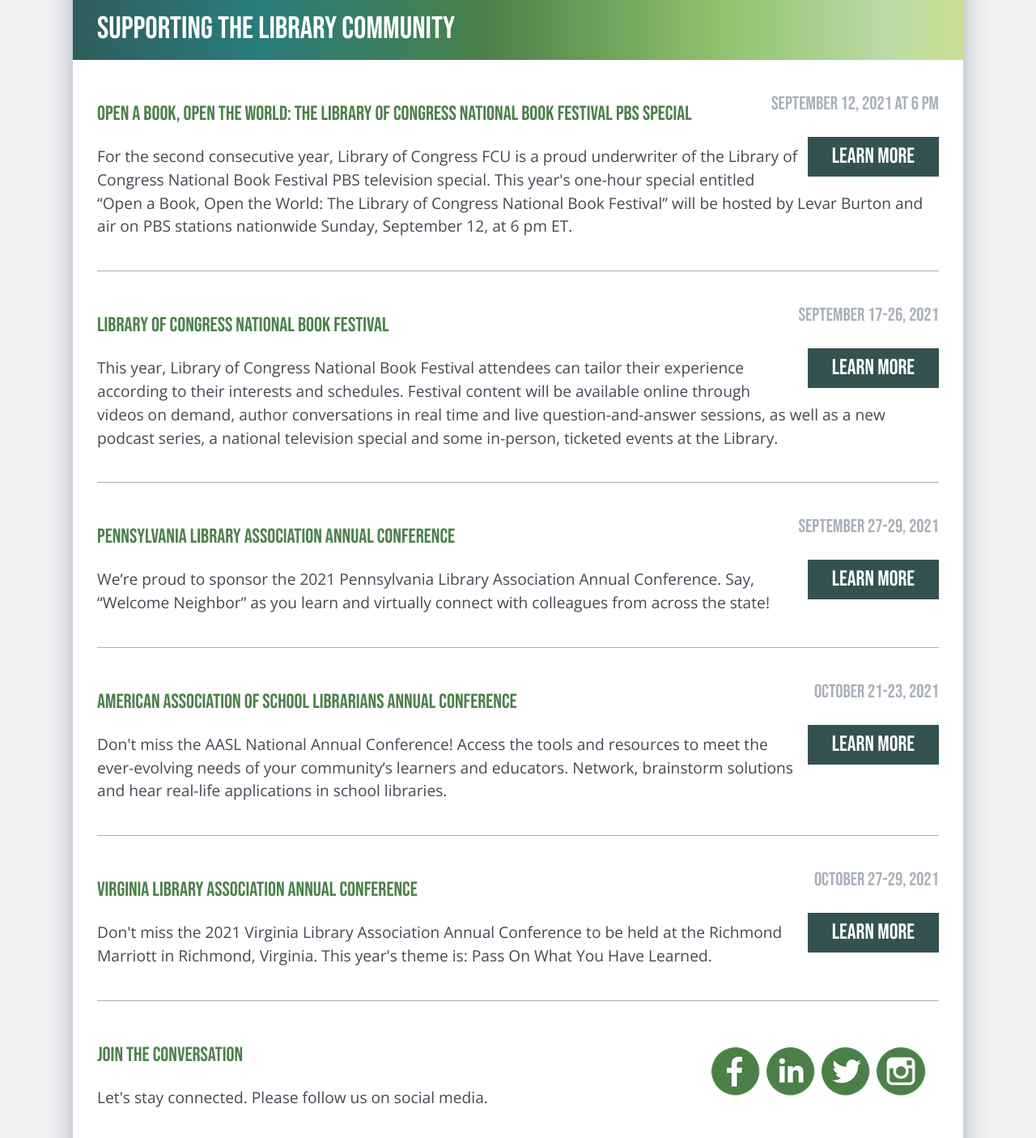
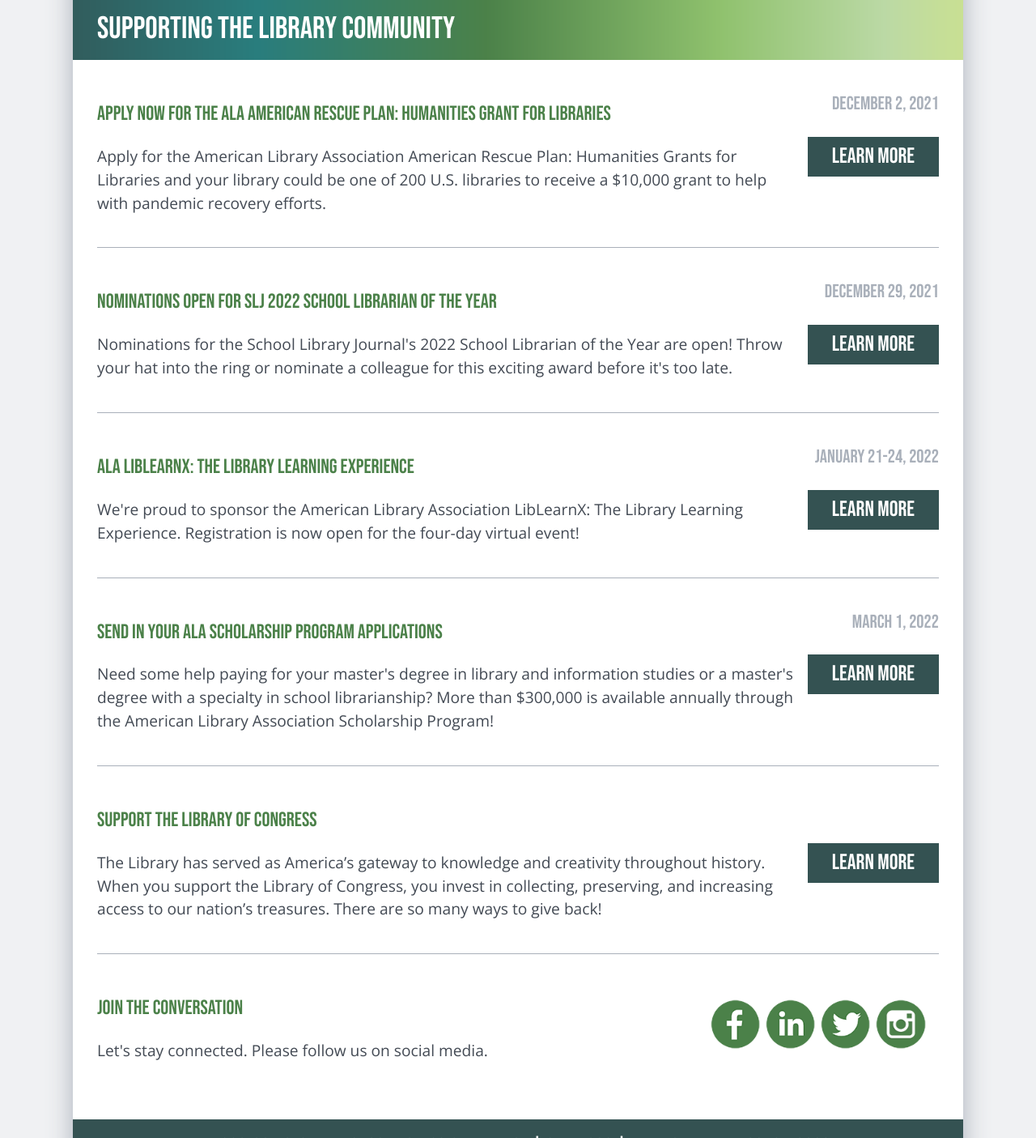
Before and after one commit to giraphcreative/servingamericaslibrarycommunity.org, a website: page index.html in a window 1280 px wide. Shown: the part 2408-3813 px from the top of the page at 81% size. Drawn offline with nearby package versions, Linux system fonts and the light colour scheme.

Commit message:
Update the events list.

```diff
--- a/index.html
+++ b/index.html
@@ -88,34 +88,34 @@
 			</div>
 			<div class="content events">
 				<div class="entry">
-					<div class="date">September 12, 2021 at 6 pm</div>
-					<h3><a href="https://www.loc.gov/item/event-402249/open-a-book-open-the-world-the-library-of-congress-national-book-festival/2021-09-12/" target="_blank">Open a Book, Open the World: The Library of Congress National Book Festival PBS Special</a></h3>
-					<a href="https://www.loc.gov/item/event-402249/open-a-book-open-the-world-the-library-of-congress-national-book-festival/2021-09-12/" target="_blank" class="button">Learn more</a>
-					<p>For the second consecutive year, Library of Congress FCU is a proud underwriter of the Library of Congress National Book Festival PBS television special. This year's one-hour special entitled “Open a Book, Open the World: The Library of Congress National Book Festival” will be hosted by Levar Burton and air on PBS stations nationwide Sunday, September 12, at 6 pm ET.</p>
+					<div class="date">December 2, 2021</div>
+					<h3><a href="https://programminglibrarian.org/articles/apply-now-american-rescue-plan-humanities-grants-libraries" target="_blank">Apply Now for the ALA American Rescue Plan: Humanities Grant for Libraries</a></h3>
+					<a href="https://programminglibrarian.org/articles/apply-now-american-rescue-plan-humanities-grants-libraries" target="_blank" class="button">Learn more</a>
+					<p>Apply for the American Library Association American Rescue Plan: Humanities Grants for Libraries and your library could be one of 200 U.S. libraries to receive a $10,000 grant to help with pandemic recovery efforts.</p>
 				</div>
 				<div class="entry">
-					<div class="date">September 17-26, 2021</div>
-					<h3><a href="https://www.loc.gov/events/2021-national-book-festival/?loclr=reclnk" target="_blank">Library of Congress National Book Festival</a></h3>
-					<a href="https://www.loc.gov/events/2021-national-book-festival/?loclr=reclnk" target="_blank" class="button">Learn more</a>
-					<p>This year, Library of Congress National Book Festival attendees can tailor their experience according to their interests and schedules.  Festival content will be available online through videos on demand, author conversations in real time and live question-and-answer sessions, as well as a new podcast series, a national television special and some in-person, ticketed events at the Library.</p>
+					<div class="date">December 29, 2021</div>
+					<h3><a href="https://www.slj.com/?detailStory=nominations-open-for-SLJ-2022-school-librarian-of-the-year&utm_source=editorial&utm_medium=SLJTW&utm_term=&utm_content=&utm_campaign=articles&utm_source=editorial&utm_medium=SLJTW&utm_term=&utm_content=&utm_campaign=articles" target="_blank">Nominations Open for SLJ 2022 School Librarian of the Year</a></h3>
+					<a href="https://www.slj.com/?detailStory=nominations-open-for-SLJ-2022-school-librarian-of-the-year&utm_source=editorial&utm_medium=SLJTW&utm_term=&utm_content=&utm_campaign=articles&utm_source=editorial&utm_medium=SLJTW&utm_term=&utm_content=&utm_campaign=articles" target="_blank" class="button">Learn more</a>
+					<p>Nominations for the School Library Journal's 2022 School Librarian of the Year are open! Throw your hat into the ring or nominate a colleague for this exciting award before it's too late.</p>
 				</div>
 				<div class="entry">
-					<div class="date">September 27-29, 2021</div>
-					<h3><a href="https://www.palibraries.org/page/2021ConferencePrelim" target="_blank">Pennsylvania Library Association Annual Conference</a></h3>
-					<a href="https://www.palibraries.org/page/2021ConferencePrelim" target="_blank" class="button">Learn more</a>
-					<p>We’re proud to sponsor the 2021 Pennsylvania Library Association Annual Conference. Say, “Welcome  Neighbor” as you learn and virtually connect with colleagues from across the state!</p>
+					<div class="date">January 21-24, 2022</div>
+					<h3><a href="https://alaliblearnx.org/" target="_blank">ALA LibLearnX: The Library Learning Experience</a></h3>
+					<a href="https://alaliblearnx.org/" target="_blank" class="button">Learn more</a>
+					<p>We're proud to sponsor the American Library Association LibLearnX: The Library Learning Experience. Registration is now open for the four-day virtual event!</p>
 				</div>
 				<div class="entry">
-					<div class="date">October 21-23, 2021</div>
-					<h3><a href="https://national.aasl.org/" target="_blank">American Association of School Librarians Annual Conference</a></h3>
-					<a href="https://national.aasl.org/" target="_blank" class="button">Learn more</a>
-					<p>Don't miss the AASL National Annual Conference!  Access the tools and resources to meet the ever-evolving needs of your community’s learners and educators. Network, brainstorm solutions and hear real-life applications in school libraries.</p>
+					<div class="date">March 1, 2022</div>
+					<h3><a href="https://www.ala.org/educationcareers/scholarships" target="_blank">Send In Your ALA Scholarship Program Applications</a></h3>
+					<a href="https://www.ala.org/educationcareers/scholarships" target="_blank" class="button">Learn more</a>
+					<p>Need some help paying for your master's degree in library and information studies or a master's degree with a specialty in school librarianship? More than $300,000 is available annually through the American Library Association Scholarship Program! </p>
 				</div>
 				<div class="entry">
-					<div class="date">October 27-29, 2021</div>
-					<h3><a href="https://www.vla.org/index.php?option=com_jevents&task=icalrepeat.detail&evid=116&Itemid=245&year=2021&month=10&day=27&title=2021-vla-annual-conference&uid=384e6b66308cce6cc2f268a58b545c2b" target="_blank">Virginia Library Association Annual Conference</a></h3>
-					<a href="https://www.vla.org/index.php?option=com_jevents&task=icalrepeat.detail&evid=116&Itemid=245&year=2021&month=10&day=27&title=2021-vla-annual-conference&uid=384e6b66308cce6cc2f268a58b545c2b" target="_blank" class="button">Learn more</a>
-					<p>Don't miss the 2021 Virginia Library Association Annual Conference to be held at the Richmond Marriott in Richmond, Virginia. This year's theme is: Pass On What You Have Learned.</p>
+					<!--<div class="date">September 12, 2021 at 6 pm</div>-->
+					<h3><a href="https://www.loc.gov/programs/support-the-library-of-congress/about-this-program/" target="_blank">Support the Library of Congress</a></h3>
+					<a href="https://www.loc.gov/programs/support-the-library-of-congress/about-this-program/" target="_blank" class="button">Learn more</a>
+					<p>The Library has served as America’s gateway to knowledge and creativity throughout history. When you support the Library of Congress, you invest in collecting, preserving, and increasing access to our nation’s treasures. There are so many ways to give back!</p>
 				</div>
 				<div class="entry group">
 					<h3>Join the Conversation</h3>
```
